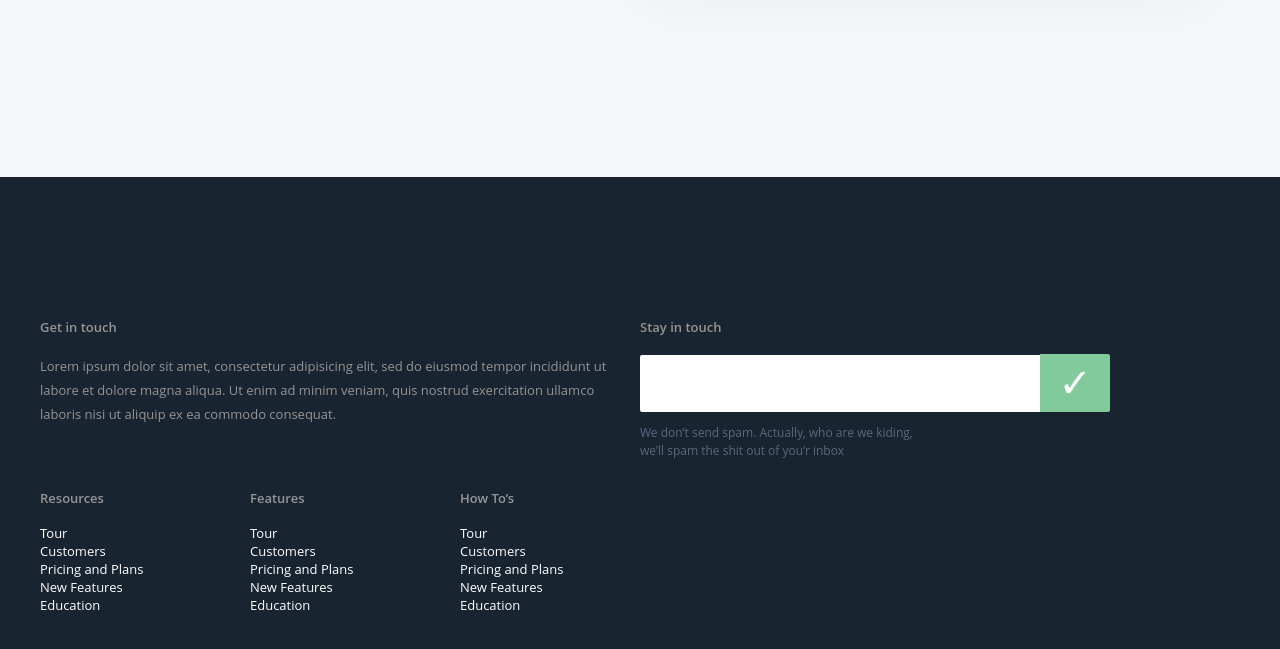
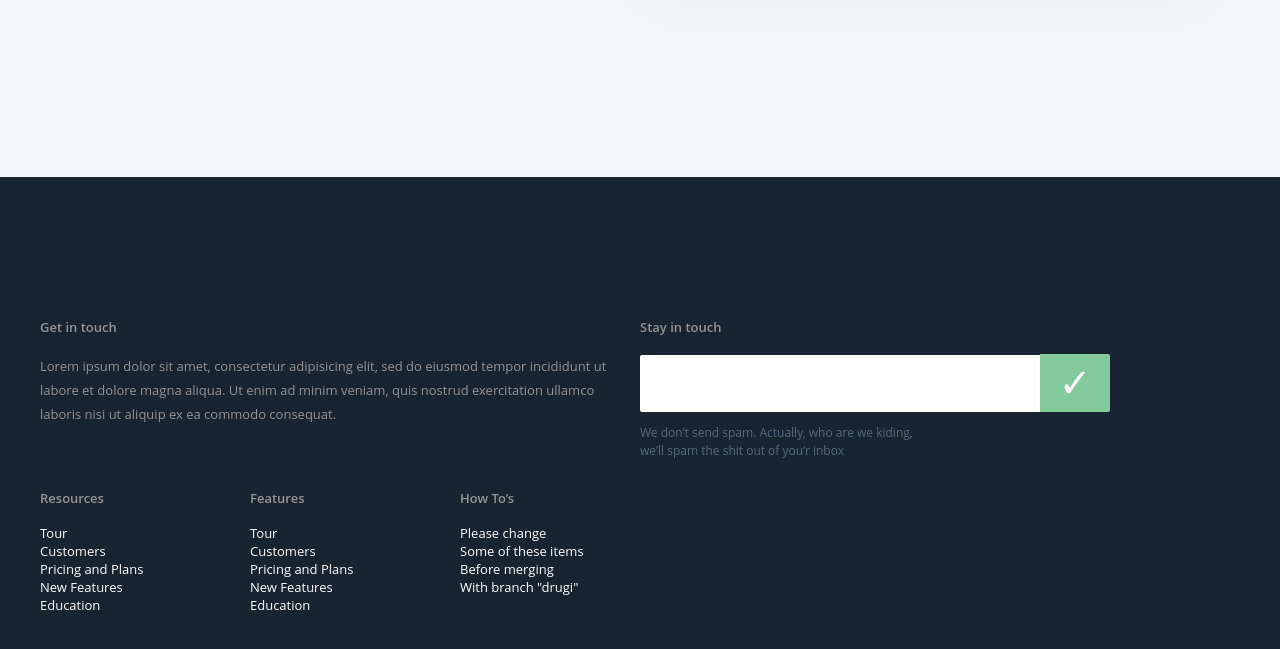
Before and after one commit to SkowronekArt/7.5, a plain HTML site: page index.html in a window 1280 px wide. Shown: the part 4235-4884 px from the top of the page. Drawn offline with Linux system fonts and the light colour scheme; a web font is replaced by a local one.

Commit message:
Changed list items in footer

```diff
--- a/index.html
+++ b/index.html
@@ -228,11 +228,10 @@
 			<div class="flex-col-1">
 				<h4>How To’s</h4>
 				<ul>
-					<li>Tour</li>
-					<li>Customers</li>
-					<li>Pricing and Plans</li>
-					<li>New Features</li>
-					<li>Education</li>
+					<li>Please change</li>
+					<li>Some of these items</li>
+					<li>Before merging</li>
+					<li>With branch "drugi"</li>
 				</ul>
 			</div>
 			<div class="flex-col-3">
```
